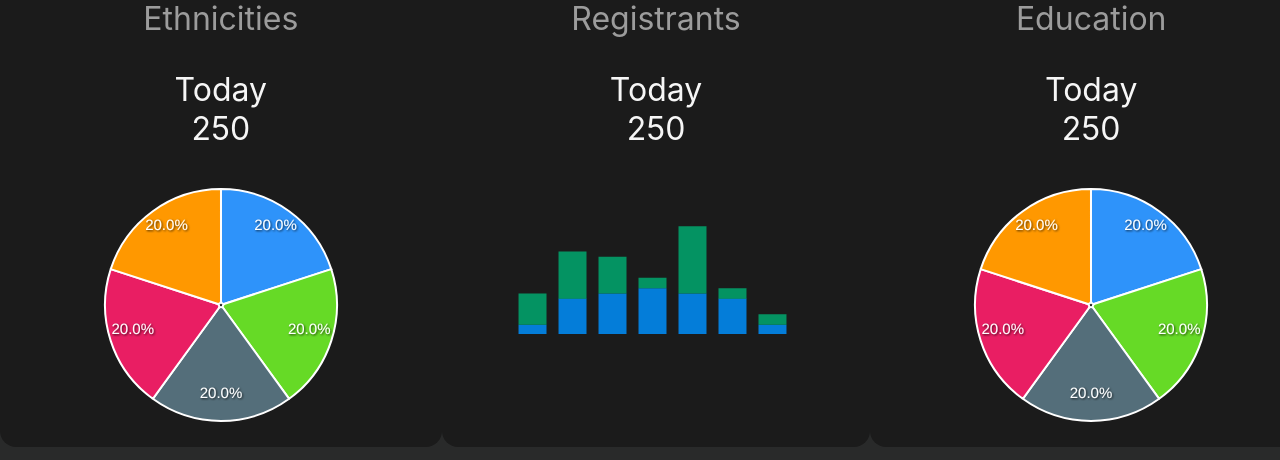
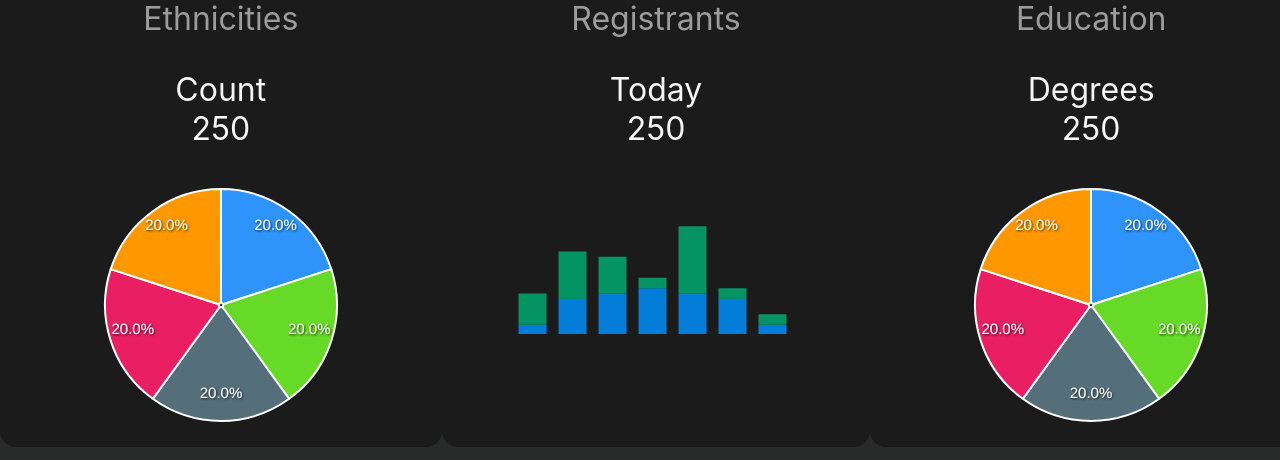
Before and after one commit to nishilfaldu/react-dashboard, a React (Create React App) app: page /trends in a window 1280 px wide. Shown: the part 371-831 px from the top of the page. Built offline with nearby package versions, Linux system fonts and the light colour scheme.

Commit message:
added 3 charts to live

```diff
--- a/src/components/LiveDashboard.js
+++ b/src/components/LiveDashboard.js
@@ -1,10 +1,13 @@
 import styled from 'styled-components';
 import PieChartCard from './PieChartCard';
+import BarChartCard from './BarChartCard';
 
 const LiveDashboard = function(){
     return(
         <div>
             <PieChartCard cardTitle="Ethnicities" cardLabel="Count" cardValue="5"></PieChartCard>
+            <BarChartCard cardTitle="Countries" cardLabel="Count" cardValue="250"></BarChartCard>
+            <PieChartCard cardTitle="Gender" cardLabel="Female" cardValue="25%"></PieChartCard>
         </div>
     );
 }
--- a/src/components/YearlyDashboard.js
+++ b/src/components/YearlyDashboard.js
@@ -54,9 +54,9 @@ const YearlyDashboard = function(){
             </StyledRow>
 
             <StyledRow>
-                <PieChartCard cardTitle="Ethnicities" cardLabel="Today" cardValue="250"></PieChartCard>
+                <PieChartCard cardTitle="Ethnicities" cardLabel="Count" cardValue="250"></PieChartCard>
                 <BarChartCard cardTitle="Registrants" cardLabel="Today" cardValue="250"></BarChartCard>
-                <PieChartCard cardTitle="Education" cardLabel="Today" cardValue="250"></PieChartCard>
+                <PieChartCard cardTitle="Education" cardLabel="Degrees" cardValue="250"></PieChartCard>
             </StyledRow>
         </div>
     );
```
